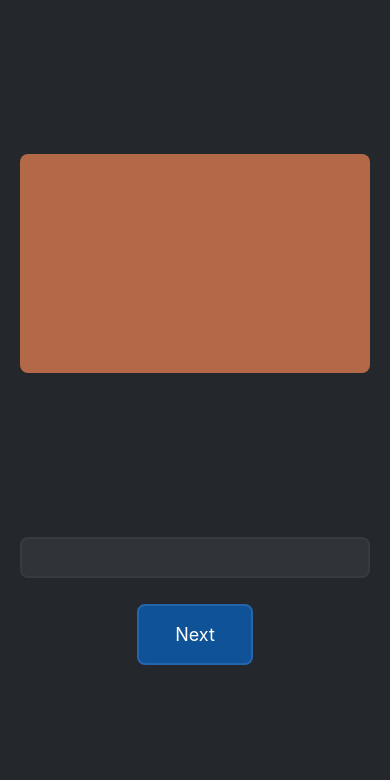
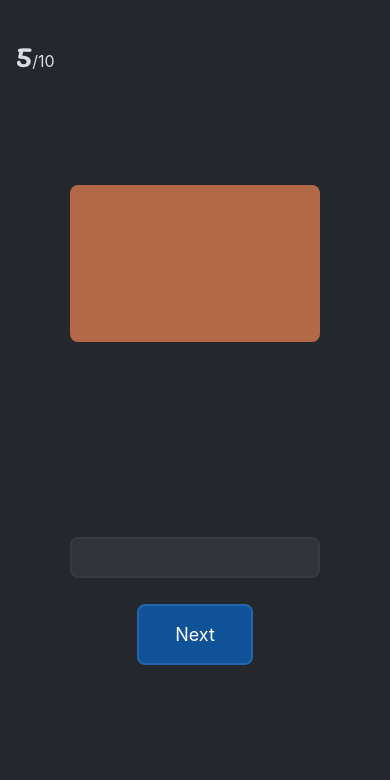
Before and after one commit to CaptSiro/flashcards, a PHP site: page /views/exam.php in a window 390 px wide. Shown: the part 64-844 px from the top of the page. Run offline with PHP 8.4, Linux system fonts and the light colour scheme; data that the repository does not hold is empty.

Commit message:
Mobile optimization

```diff
--- a/public/css/exam.css
+++ b/public/css/exam.css
@@ -29,6 +29,18 @@ nav .void {
     height: 100%;
     display: grid;
     grid-template-rows: 1fr 30vh;
+    position: relative;
+}
+
+.exam .top-abs {
+    position: absolute;
+    top: 3vh;
+    left: 4vw;
+}
+
+.exam .top-abs .bold {
+    font-family: 'Pacifico', cursive;
+    font-size: 32px;
 }
 
 
@@ -176,3 +188,15 @@ canvas {
     aspect-ratio: 16/10;
     margin: 32px;
 }
+
+
+
+@media only screen and (max-width: 400px) {
+    .exam .card {
+        width: 250px;
+    }
+
+    #answer-input {
+        width: 250px;
+    }
+}
--- a/public/js/exam.js
+++ b/public/js/exam.js
@@ -42,6 +42,7 @@ const results = $(".results");
 const percentage_span = $(".percentage");
 const right_span = $(".right");
 const wrong_span = $(".wrong");
+const counter = $(".top-abs");
 
 const look_up = {
   "backspace": () => window.location.replace(AJAX.DOMAIN_HOME),
@@ -181,6 +182,12 @@ function next_card() {
 
   card = to_be_answered[++card_ptr];
   card_div.textContent = card.question;
+
+  counter.textContent = "";
+  counter.append(
+    Span("bold", Number(card_ptr + 1).toLocaleString()),
+    Span(_, "/" + to_be_answered.length.toLocaleString())
+  );
 }
 
 if (cards.length !== 0) {
@@ -238,8 +245,8 @@ async function show_stats() {
     // return;
   }
 
-  // const stack_results = await AJAX.get("/exam/results/" + stack_id, JSONHandler());
-  // todo render graph
+  const stack_results = await AJAX.get("/exam/results/" + stack_id, JSONHandler());
+
 }
 
 
--- a/views/exam.php
+++ b/views/exam.php
@@ -29,6 +29,10 @@
 
 
   <div class="exam">
+    <div class="top-abs">
+      <span class="bold">5</span><span>/10</span>
+    </div>
+
     <div class="card"></div>
 
     <section class="controls">
```
Also changed, not shown: public/css/flashcards.css (+10 -0 lines).
